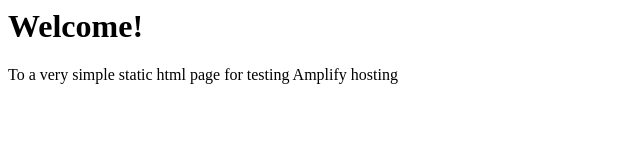
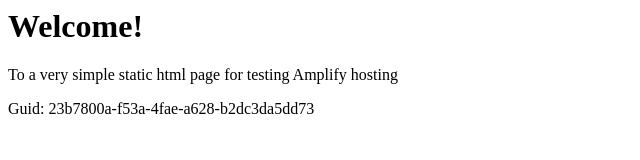
Before and after one commit to aws-aemilia-fra/Github-PR-Commit-Integration-Test-DoNotTouch-Gith-OKSLNVO2-v1-preprod-eu-central-1, a website: page src/index.html in a window 1280 px wide. Shown: the whole page, without its empty margins (0-640 px from the left). Drawn offline with Linux system fonts and the light colour scheme.

Commit message:
commit from integ tests

```diff
--- a/src/index.html
+++ b/src/index.html
@@ -1,3 +1,5 @@
+
+
 <html lang="en">
 
 <head>
@@ -10,6 +12,6 @@
 <body>
     <h1>Welcome!</h1>
     <p>To a very simple static html page for testing Amplify hosting</p>
-</body>
+    <p>Guid: 23b7800a-f53a-4fae-a628-b2dc3da5dd73</p></body>
 
 </html>
```
